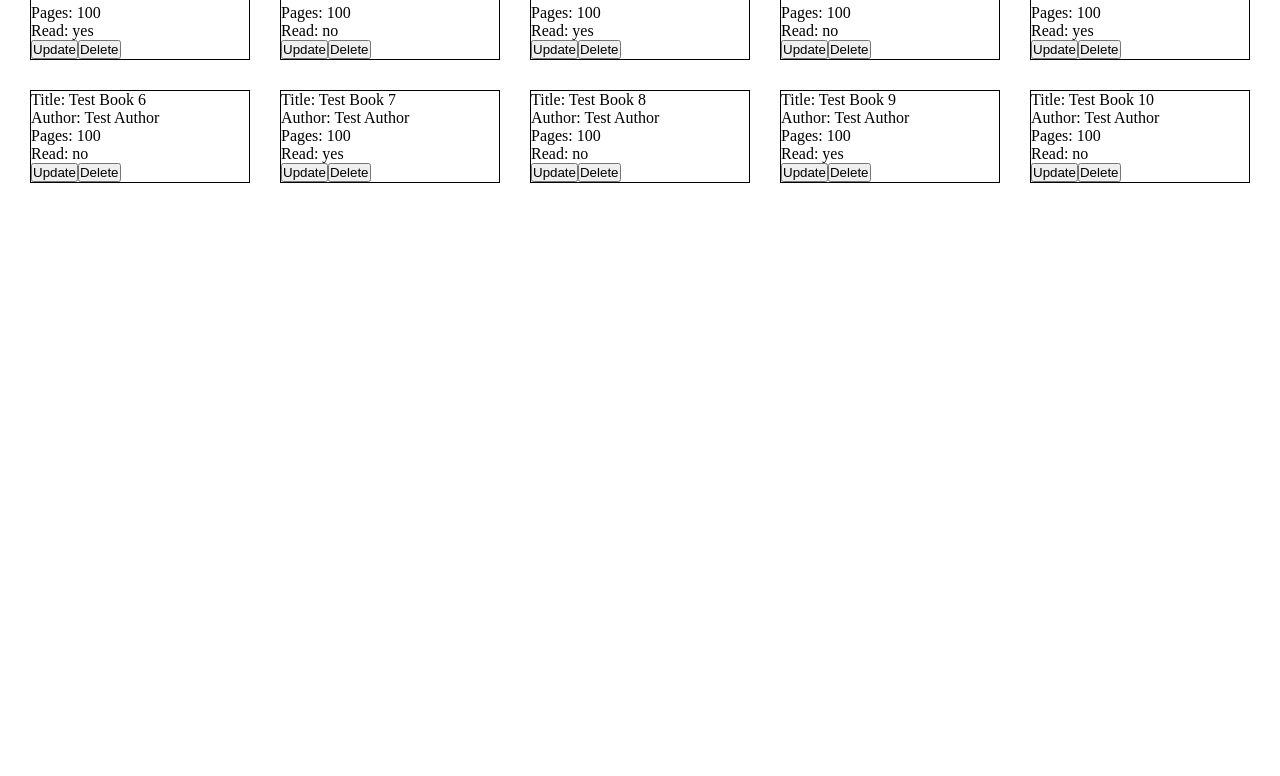
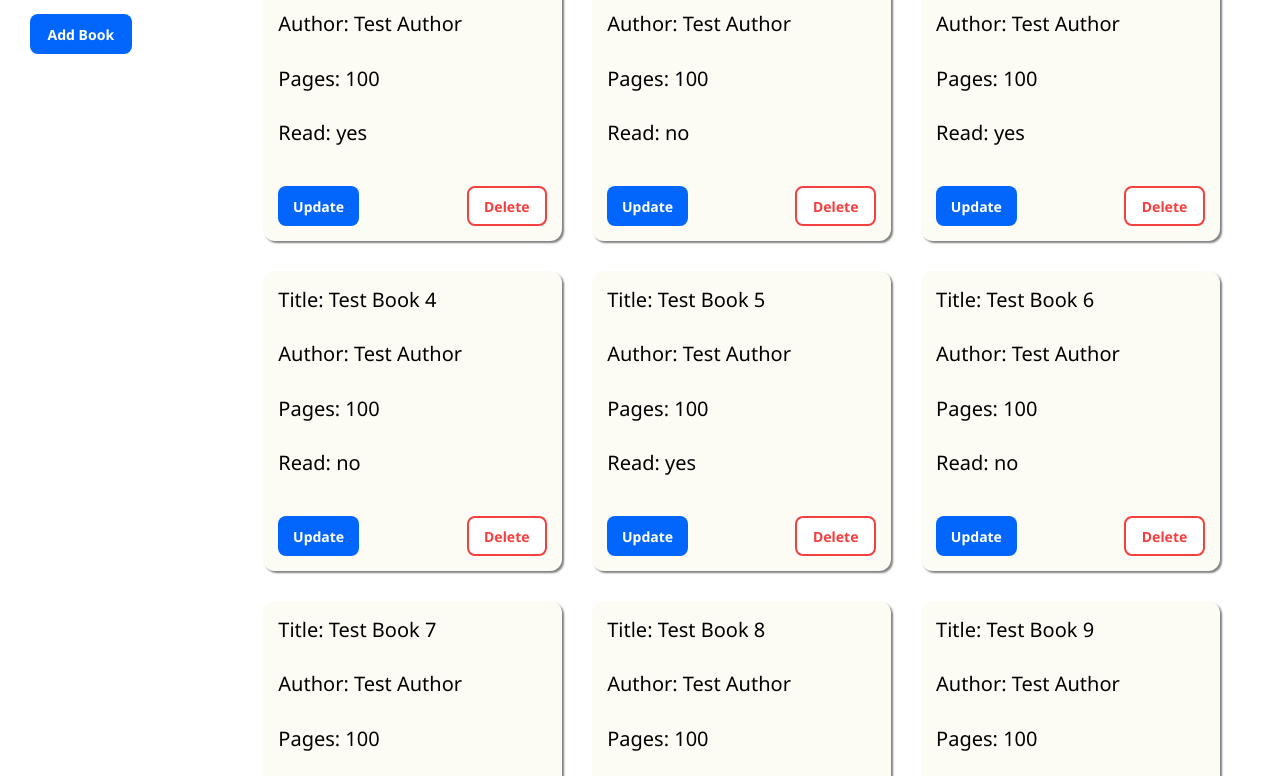
Before and after one commit to vincent585/mybrary, a plain HTML site: page index.html in a window 1280 px wide. Shown: the part 119-895 px from the top of the page. Before the commit the page ends 800 px from the top, so only its background shows below. Drawn offline with Linux system fonts and the light colour scheme.

Commit message:
style book cards and grid sections

```diff
--- a/css/style.css
+++ b/css/style.css
@@ -2,17 +2,86 @@
     box-sizing: border-box;
     padding: 0;
     margin: 0;
+    font-family: "Noto Sans", sans-serif;
+}
+
+.main-container {
+    display: grid;
+    grid-template-columns: 1fr 5fr;
+    padding: 30px;
+}
+
+.controls {
+    padding-top: 30px;
+    display: flex;
+    flex-direction: column;
+    gap: 30px;
+}
+
+.controls button {
+    width: 50%;
+    height: 2.5rem;
+    border-radius: 8px;
+    font-size: 14px;
+    font-weight: bolder;
+    background-color: #0366fc;
+    border: none;
+    color: #fff;
 }
 
 .library-container {
     display: grid;
-    grid-template-columns: repeat(auto-fit, minmax(200px, 1fr));
+    grid-template-columns: repeat(auto-fit, minmax(250px, 1fr));
     gap: 30px;
     padding: 30px;
 }
 
 .book-card {
     border: 1px solid black;
+    display: grid;
+    gap: 15px;
+    padding: 15px;
+    height: 300px;
+    background-color: #fcfbf4;
+    border: none;
+    border-radius: 12px;
+    box-shadow: 2px 2px 2px gray;
+    font-size: 20px;
+}
+
+.book-buttons {
+    display: flex;
+    justify-content: space-between;
+    align-items: flex-end;
+}
+
+.book-buttons button {
+    width: 30%;
+    height: 2.5rem;
+    border-radius: 8px;
+    font-size: 14px;
+    font-weight: bolder;
+}
+
+.book-buttons button:first-child {
+    background-color: #0366fc;
+    border: none;
+    color: #fff;
+    font-weight: bolder;
+}
+
+.book-buttons button:first-child:hover {
+    background-color: #035adb;
+}
+
+.book-buttons button:last-child:hover {
+    background-color: #e2a0a0;
+}
+
+.book-buttons button:last-child {
+    background-color: #fff;
+    border: 2px solid #f54040;
+    color: #f54040;
 }
 
 .input-wrapper {
--- a/index.html
+++ b/index.html
@@ -5,12 +5,15 @@
   <meta charset="UTF-8">
   <meta name="viewport" content="width=device-width, initial-scale=1.0">
   <title>Mybrary</title>
+  <link rel="preconnect" href="https://fonts.googleapis.com">
+  <link rel="preconnect" href="https://fonts.gstatic.com" crossorigin>
+  <link href="https://fonts.googleapis.com/css2?family=Noto+Sans:ital,wght@0,100..900;1,100..900&display=swap"
+    rel="stylesheet">
   <link rel="stylesheet" href="./css/style.css">
   <script src="./js/script.js" defer></script>
 </head>
 
 <body>
-  <h1>Your Books</h1>
   <dialog>
     <form>
       <div class="input-wrapper">
@@ -36,8 +39,13 @@
       </div>
     </form>
   </dialog>
-  <button id="showForm">Add Book</button>
-  <div class="library-container">
+  <div class="main-container">
+    <div class="controls">
+      <h1>Mybrary</h1>
+      <button id="showForm">Add Book</button>
+    </div>
+    <div class="library-container">
+    </div>
   </div>
 </body>
 
--- a/js/script.js
+++ b/js/script.js
@@ -71,11 +71,15 @@ function createBookElement(book) {
 
   let read = document.createElement("p");
   read.innerText = `Read: ${book.read === true ? "yes" : "no"}`;
+
+  let btnContainer = document.createElement("div");
+  btnContainer.classList.add("book-buttons");
+
   let updateBtn = document.createElement("button");
   updateBtn.innerText = "Update";
 
   updateBtn.addEventListener("click", (event) => {
-    let bookToUpdate = event.target.parentNode;
+    let bookToUpdate = event.target.parentNode.parentNode;
     let index = parseInt(bookToUpdate.dataset.index);
     let book = myLibrary.at(index);
 
@@ -86,7 +90,7 @@ function createBookElement(book) {
   let deleteBtn = document.createElement("button");
   deleteBtn.innerText = "Delete";
   deleteBtn.addEventListener("click", (event) => {
-    let bookToRemove = event.target.parentNode;
+    let bookToRemove = event.target.parentNode.parentNode;
     let index = parseInt(bookToRemove.dataset.index);
 
     bookToRemove.remove();
@@ -94,7 +98,10 @@ function createBookElement(book) {
     updateBookIndeces();
   });
 
-  let bookInfo = [title, author, pages, read, updateBtn, deleteBtn];
+  btnContainer.appendChild(updateBtn);
+  btnContainer.appendChild(deleteBtn);
+
+  let bookInfo = [title, author, pages, read, btnContainer];
 
   bookCard.append(...bookInfo);
 
```
